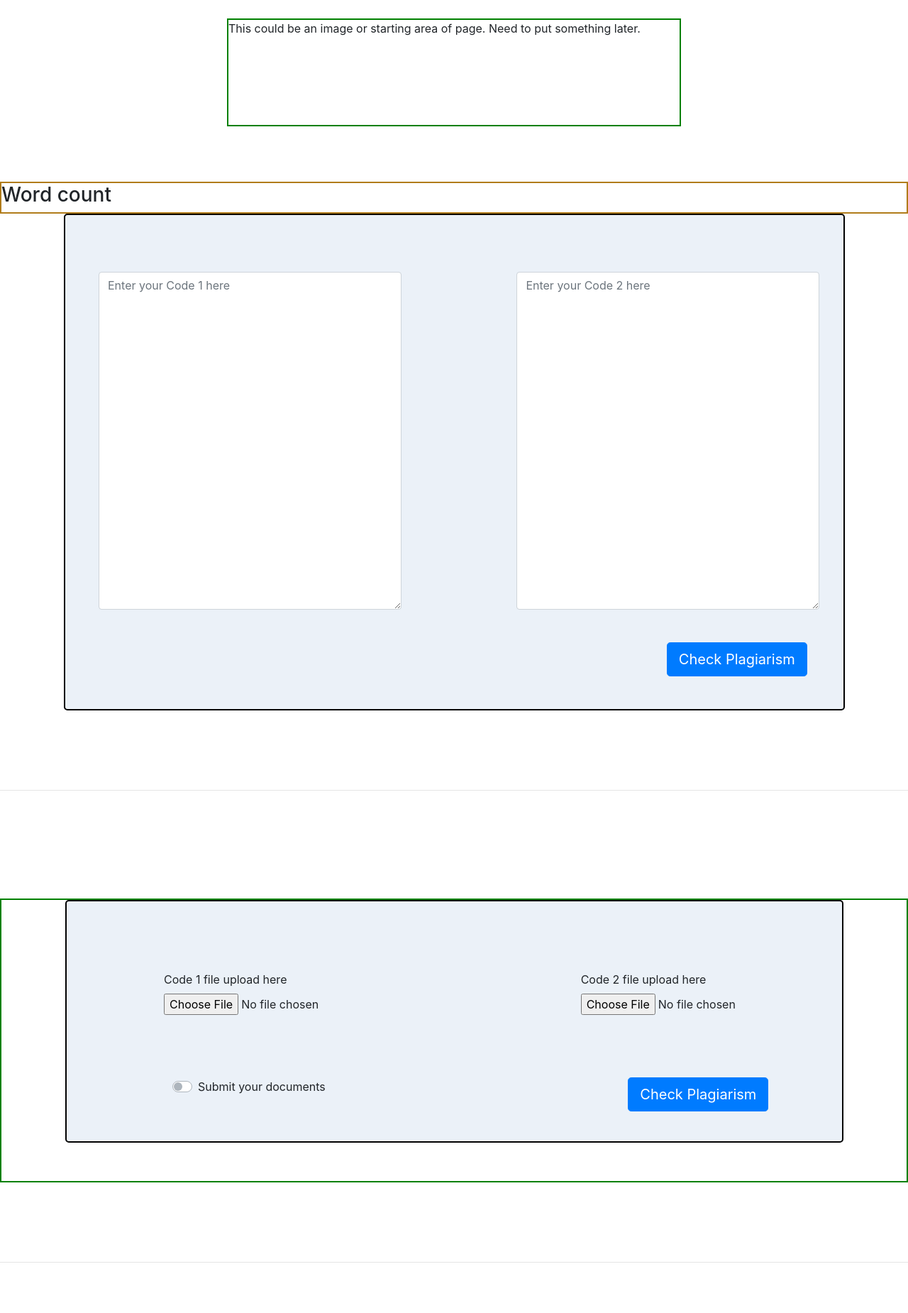
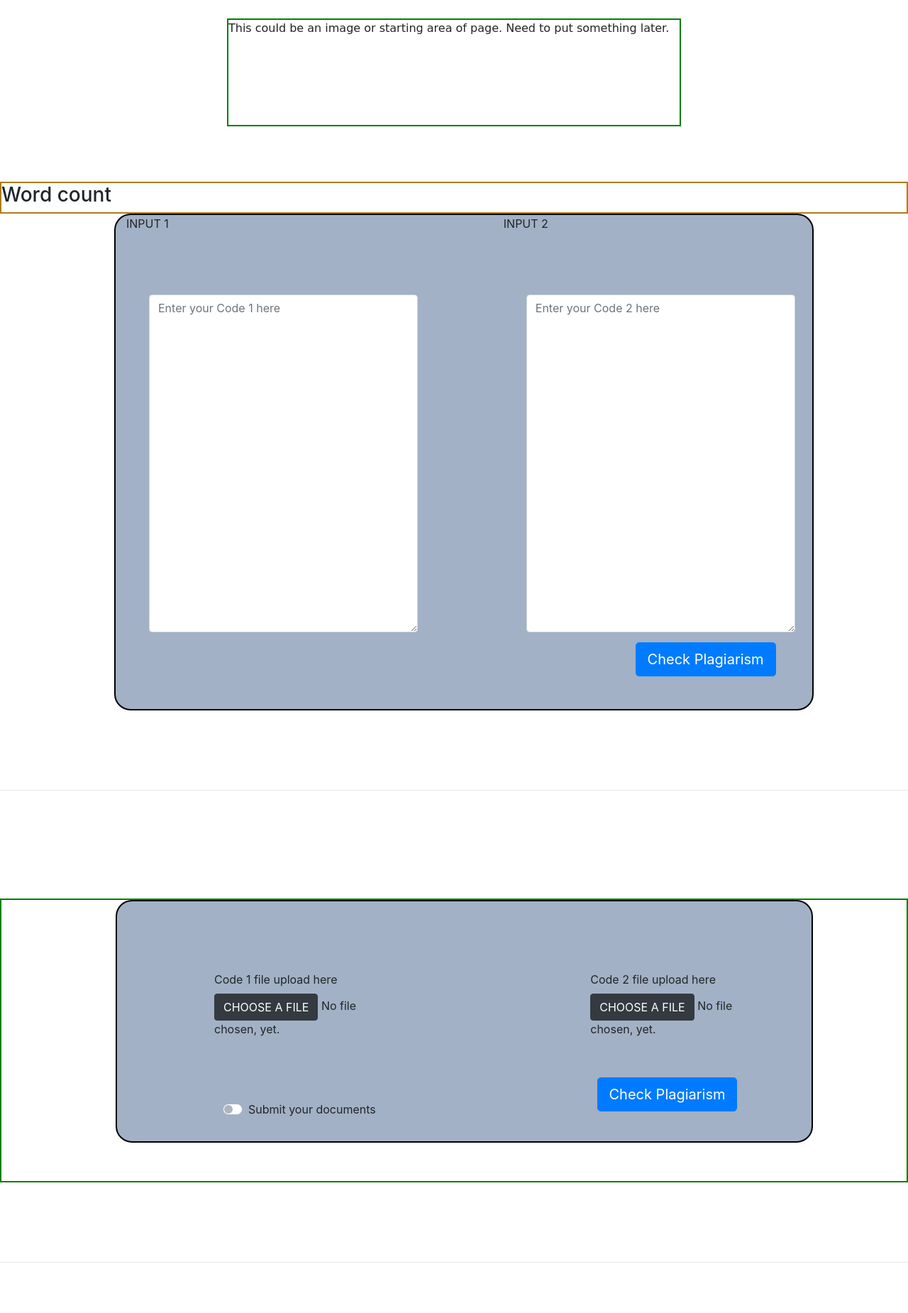
Before and after one commit to blackpearl15/Plagiarism-detection, a Django app: page / in a window 1280 px wide. Shown: the part 70-1920 px from the top of the page at 71% size. Run offline with Django 3.2, Linux system fonts and the light colour scheme; some libraries are stand-ins or nearby versions.

Commit message:
resolved file upload and added some css

```diff
--- a/assets/indexkastyle.css
+++ b/assets/indexkastyle.css
@@ -6,12 +6,23 @@
 /* body{
     background: linear-gradient(45deg , #68f395, #e5fdff);
 } */
+
+#loading{
+    position:fixed;
+    width:100%;
+    height:100vh;
+    animation-duration: 3s;
+    background:#fff url('https://i.pinimg.com/originals/78/e8/26/78e826ca1b9351214dfdd5e47f7e2024.gif') no-repeat center;
+      z-index: 99999;
+
+  }
 .justbelow{
     border: 2px solid green;
     width: 50%;
     height: 152px;
     margin-left: 25%;
     margin-top: 2%;
+    font-family: "Bebas Neue", cursive;
 }
 .startkarna{
     display: flex;
@@ -27,15 +38,20 @@
 }
 .form-container{
     border: 2px solid black;
-    border-radius: 5px;
-    background: #ebf1f8;
+    background: #a2b1c5;
     display: flex;
-    width: 86%;
+    width: 77%;
+    border-radius: 23px;
     height: 700px;
     position: relative;
-    margin-left: 90px;
+    margin-left: 161px;
     flex-wrap: wrap;
     justify-content: space-between;
+
+    /* background-image: url('imagesarea/bg2.png');
+    background-repeat: no-repeat;
+    background-attachment: fixed;
+    background-size: cover; */
 }
 /* .leftcard{
     border: 2px solid blueviolet;
@@ -55,6 +71,10 @@
     width: 100%;
     height: 400px;
     margin-top: 152px;
+    /* background-image: url('imagesarea/bg1.png');
+    background-repeat: no-repeat;
+    background-attachment: fixed;
+    background-size: cover; */
 }
 /* .linkwala{
     border: 2px solid orangered;
--- a/loginform/views.py
+++ b/loginform/views.py
@@ -21,19 +21,19 @@ def result(request):
 
 
 
+
     state1 = request.POST.get('x1','off')
     print(state1)
 
     if(txt1 != "-1" and txt2 != "-1"):
-        if(txt1 != "" and txt2 != ""):
-            seq = SequenceMatcher(a=txt1,b=txt2)
-            ans = 100*(seq.ratio())
-            print(ans)
-            params= { 'hero': 'Changed' , 'answer': ans}
-            return render(request, 'result.html',params)
-        else:
-            return redirect('/')
-    elif(djtext1 != "-1" and djtext2 != "-1"):
+        seq = SequenceMatcher(a=txt1,b=txt2)
+        rat = 100*(seq.ratio())
+        print(rat)
+        rat = round(rat, 2)
+        params= { 'hero': 'YOUR PLAGARISM SCORE' , 'answer': rat}
+        return render(request, 'result.html',params)
+
+    elif djtext1 != "-1" and djtext2 != "-1":
 
         # print(djtext1)
 
@@ -55,16 +55,16 @@ def result(request):
         seq = SequenceMatcher(a=res, b=ans)
 
         rat = 100*(seq.ratio())
+        rat = round(rat, 2)
         print(rat*100)
 
 
-        params= { 'hero': 'Changed' , 'answer': rat}
+        params= { 'hero': 'YOUR PLAGARISM SCORE' , 'answer': rat}
         return render(request, 'result.html',params)
 
-    elif(request.method == 'POST' and state1 =='on'):
-        print("isme gussa")
-        chara1 = request.FILES['file1'].read()
-        chara2 = request.FILES['file2'].read()
+    elif request.method == 'POST' and state1 =='on':
+        chara1 = request.FILES['f1']
+        chara2 = request.FILES['f2']
 
         a = PyPDF2.PdfFileReader(chara1)
         c = PyPDF2.PdfFileReader(chara2)
@@ -76,14 +76,15 @@ def result(request):
 
         d=c.getNumPages()
         resu = ""
-        for i in range(1,c):
+        for i in range(1,d):
             resu += c.getPage(i).extractText()
 
         seq = SequenceMatcher(a=resu, b=ans)
 
-        rat = seq.ratio()
+        rat = 100 * (seq.ratio())
+        rat = round(rat, 2)
         print(rat*100)
 
 
-        params= { 'hero': 'Changed' , 'answer': rat}
+        params= { 'hero': 'YOUR PLAGARISM SCORE' , 'answer': rat}
         return render(request,'result.html',params)
--- a/templates/index.html
+++ b/templates/index.html
@@ -34,7 +34,7 @@
      <link rel="stylesheet" href="{% static 'indexkastyle.css'  %}">
     <title> Homepage </title>
   </head>
-  <body>
+  <body  onload="myf()">
     <nav class="navbar navbar-expand-lg navbar-dark bg-dark" style="height: 70px;">
       <a class="navbar-brand" style="margin-left: 131px;" href="#">Detect</a>
       <button class="navbar-toggler" type="button" data-toggle="collapse" data-target="#navbarSupportedContent" aria-controls="navbarSupportedContent" aria-expanded="false" aria-label="Toggle navigation">
@@ -89,6 +89,10 @@
     </div>
     {% endfor %}
   </div>
+  <div id="loading">
+
+
+  </div>
 
     <div class="justbelow">
           <p>This could be an image or starting area of page. Need to put something later.</p>
@@ -105,7 +109,7 @@
             <div class="col-md-5">
               <div class="leftcard">
                 <div class="form-group">
-                  <!-- <label for="exampleFormControlTextarea1">Your CODE 1 goes here</label> -->
+                  <label for="exampleFormControlTextarea1">INPUT 1</label>
                   <textarea class="form-control" placeholder="Enter your Code 1 here" name="sa" id="exampleFormControlTextarea1" rows="10"
                   style="height: 476px;margin-top: 80px;margin-left: 32px;"></textarea>
                 </div>
@@ -114,7 +118,7 @@
             <div class="col-md-5">
             <div class="rightcard">
               <div class="form-group">
-                <!-- <label for="exampleFormControlTextarea1">Your CODE 2 goes here</label> -->
+                <label for="exampleFormControlTextarea1"> INPUT 2</label>
                 <textarea class="form-control"  placeholder="Enter your Code 2 here" name="sb" id="exampleFormControlTextarea2" rows="10"
                 style="height: 476px;margin-top: 80px;margin-left: 32px;"></textarea>
               </div>
@@ -130,14 +134,16 @@
          <hr>
 
             <div class="formkeniche">
-            <form action="result" method="POST" class="form-container" style="height: 342px;">
+            <form action="result" method="POST" class="form-container" style="height: 342px;" enctype="multipart/form-data">
               {% csrf_token %}
               <div class="col-md-5">
                 <div class="leftcard" style="margin-left: 122px;margin-top: 98px;">
 
                   <div class="form-group">
-                    <label for="exampleFormControlFile1">Code 1 file upload here</label>
-                    <input type="file" name="file1" class="form-control-file" id="exampleFormControlFile1" enctype="multipart/form-data">
+                    <label for="exampleFormControlFile1">Code 1 file upload here</label><br>
+                    <input type="file" id="file1" name="f1" hidden="hidden">
+                         <button type="button" id="b2" class="btn btn-dark">CHOOSE A FILE</button>
+                         <span id="b2txt" name="i1">No file chosen, yet.</span>
 
                     <div class="custom-control custom-switch">
                       <input type="checkbox" class="custom-control-input" name="x1" id="customSwitch1" style="margin-top: 73px;">
@@ -150,8 +156,10 @@
               <div class="col-md-5">
               <div class="rightcard" style="margin-left: 122px;margin-top: 98px;">
                 <div class="form-group">
-                  <label for="exampleFormControlFile1">Code 2 file upload here</label>
-                  <input type="file" name="file2" class="form-control-file" id="exampleFormControlFile1" enctype="multipart/form-data">
+                  <label for="exampleFormControlFile1">Code 2 file upload here</label><br>
+                  <input type="file" id="file2" name="f2" hidden="hidden">
+                  <button type="button" id="b3" class="btn btn-dark">CHOOSE A FILE</button>
+                  <span id="b3txt" name="i2">No file chosen, yet.</span>
                 </div>
               </div>
             </div>
@@ -307,6 +315,51 @@
 
 
       </div>
+      <script type="text/javascript">
+
+        var preloader=document.getElementById('loading');
+        function myf(){
+        preloader.style.animationDuration = "10s";
+        preloader.style.display= 'none';
+       }
+
+
+       const realFileBtn = document.getElementById("file1");
+       const customBtn = document.getElementById("b2");
+       const customTxt = document.getElementById("b2txt");
+       const realFileBtn2 = document.getElementById("file2");
+       const customBtn2 = document.getElementById("b3");
+       const customTxt2 = document.getElementById("b3txt");
+
+    customBtn.addEventListener("click", function () {
+      realFileBtn.click();
+    });
+
+    realFileBtn.addEventListener("change", function () {
+      if (realFileBtn.value) {
+        customTxt.innerHTML = realFileBtn.value.match(
+          /[\/\\]([\w\d\s\.\-\(\)]+)$/
+        )[1];
+      } else {
+        customTxt.innerHTML = "No file chosen, yet.";
+      }
+    });
+
+
+    customBtn2.addEventListener("click", function () {
+      realFileBtn2.click();
+    });
+
+    realFileBtn2.addEventListener("change", function () {
+      if (realFileBtn2.value) {
+        customTxt2.innerHTML = realFileBtn2.value.match(
+          /[\/\\]([\w\d\s\.\-\(\)]+)$/
+        )[1];
+      } else {
+        customTxt2.innerHTML = "No file chosen, yet.";
+      }
+    });
+       </script>
 
   </body>
 </html>
```
Also changed, not shown: assets/resultkastyle.css (added, +16 -0 lines), templates/result.html (+27 -3 lines), assets/imagesarea/bg1.png (added), assets/imagesarea/bg2.png (added), assets/imagesarea/resultbg.jpg (added).
